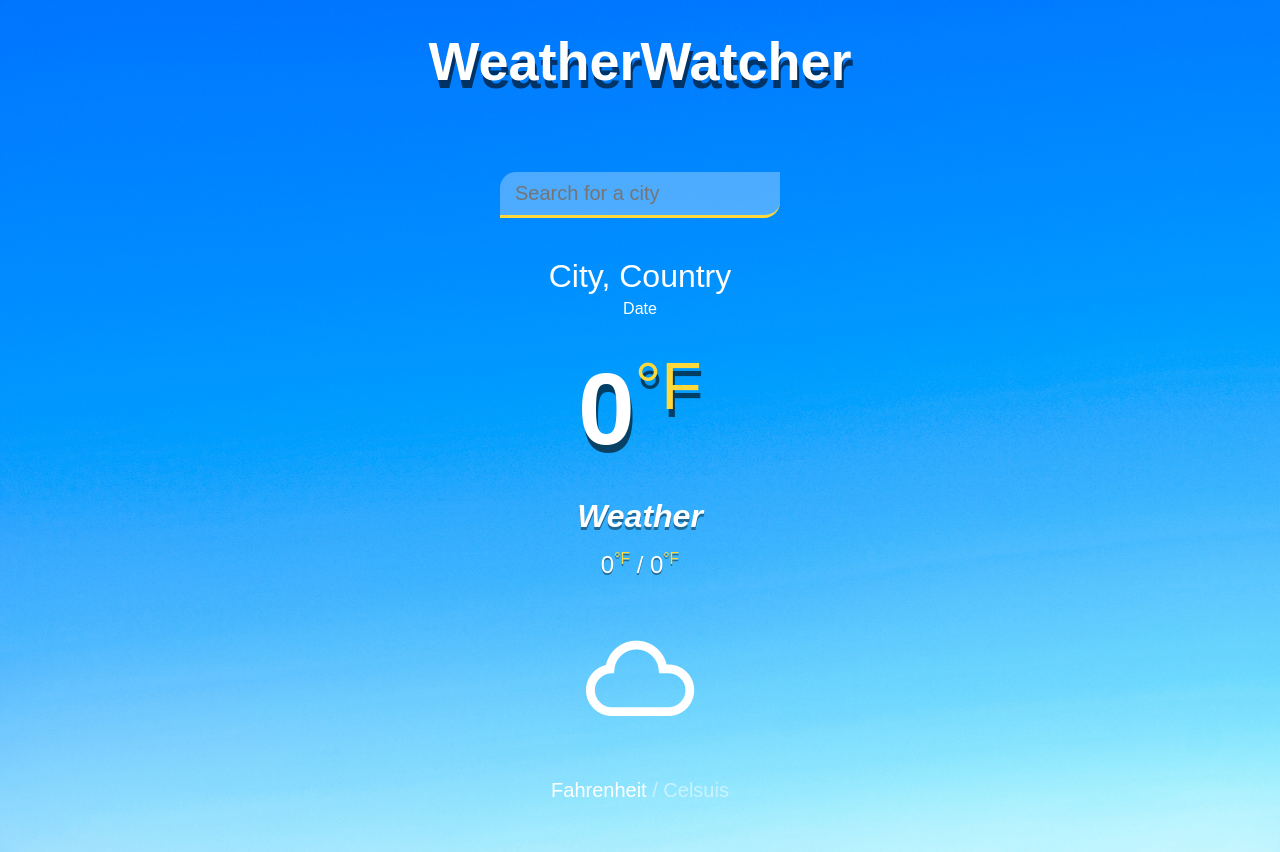
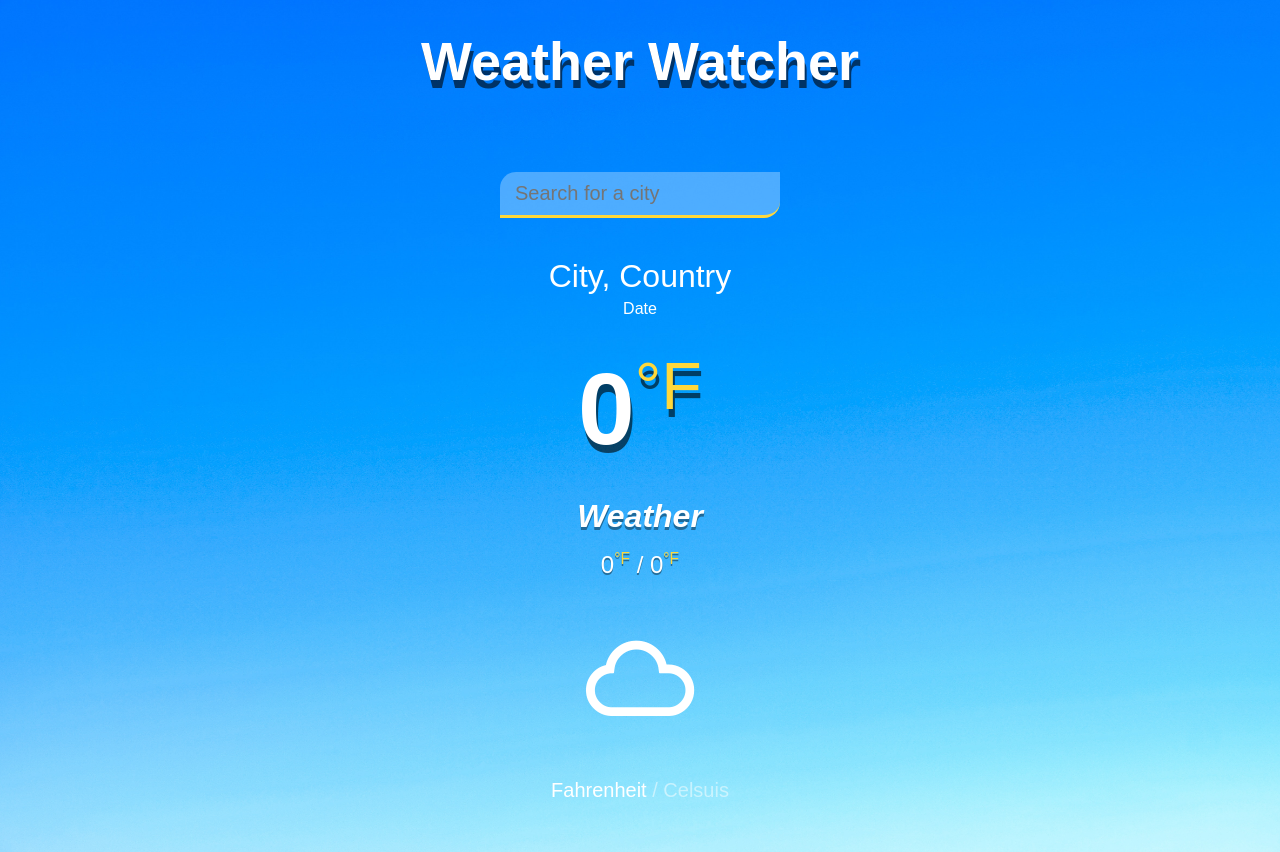
Before and after one commit to SeanDemske/WeatherWatchers, a plain HTML site: page index.html in a window 1280 px wide. Drawn offline with Linux system fonts and the light colour scheme.

Commit message:
text-wrapping

```diff
--- a/css/main.css
+++ b/css/main.css
@@ -33,6 +33,8 @@ header {
     font-weight: 900;
     margin: 30px 0px;
     text-shadow: 2px 8px rgba(0, 0, 0, 0.6);
+    word-wrap: break-word;
+    text-align: center;
 }
 
 header input {
--- a/index.html
+++ b/index.html
@@ -10,7 +10,7 @@
     <body>
         <div class='app-wrap'>
             <div>
-                <h1 class='title'>WeatherWatcher</h1>
+                <h1 class='title'>Weather Watcher</h1>
             </div>
             <header>
                 <input
```
